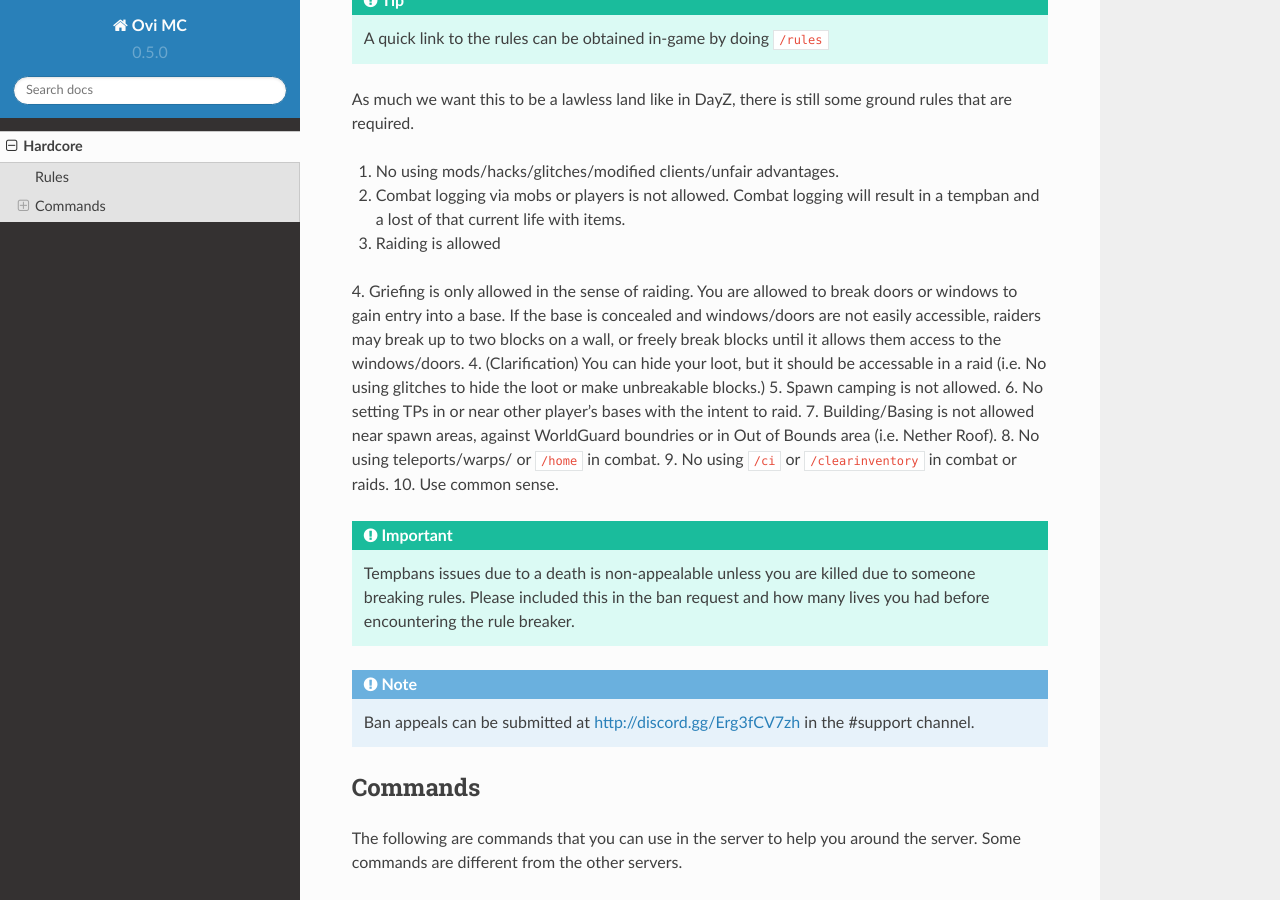
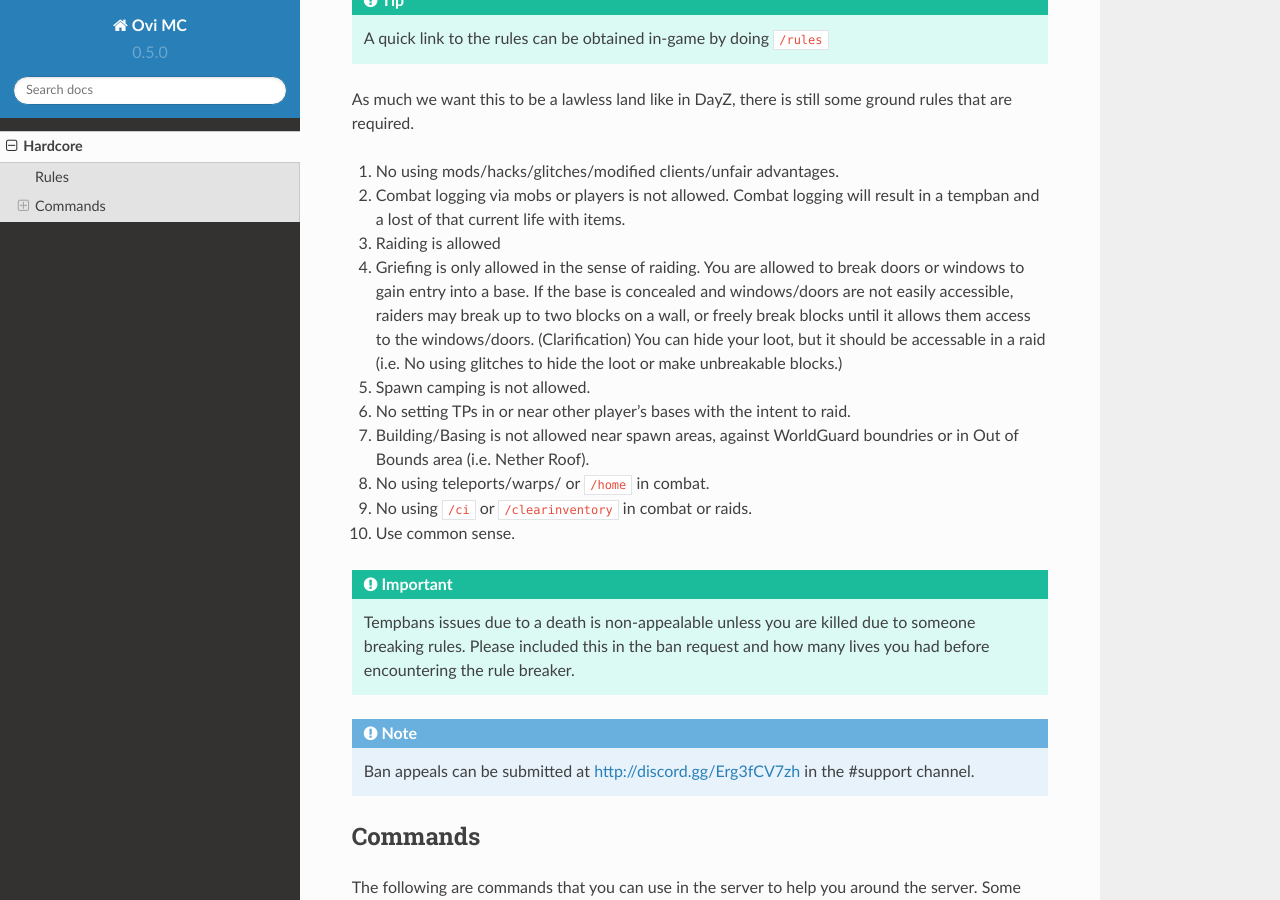
Before and after one commit to nerdyjohnny/ovidoc, a Sphinx documentation site: the page built from docs/source/hardcore.rst, in a window 1280 px wide and 900 px high, scrolled down 403 px. Built offline with Sphinx 7.4.7 and the Read the Docs theme 2.0.0, drawn with Linux system fonts in a browser that asks for light colours.

Commit message:
Update hardcore.rst

```diff
--- a/docs/source/hardcore.rst
+++ b/docs/source/hardcore.rst
@@ -18,8 +18,7 @@ As much we want this to be a lawless land like in DayZ, there is still some grou
 1. No using mods/hacks/glitches/modified clients/unfair advantages.
 2. Combat logging via mobs or players is not allowed. Combat logging will result in a tempban and a lost of that current life with items.
 3. Raiding is allowed
-4. Griefing is only allowed in the sense of raiding. You are allowed to break doors or windows to gain entry into a base. If the base is concealed and windows/doors are not easily accessible, raiders may break up to two blocks on a wall, or freely break blocks until it allows them access to the windows/doors.
-4. (Clarification) You can hide your loot, but it should be accessable in a raid (i.e. No using glitches to hide the loot or make unbreakable blocks.)
+4. Griefing is only allowed in the sense of raiding. You are allowed to break doors or windows to gain entry into a base. If the base is concealed and windows/doors are not easily accessible, raiders may break up to two blocks on a wall, or freely break blocks until it allows them access to the windows/doors. (Clarification) You can hide your loot, but it should be accessable in a raid (i.e. No using glitches to hide the loot or make unbreakable blocks.)
 5. Spawn camping is not allowed.
 6. No setting TPs in or near other player's bases with the intent to raid.
 7. Building/Basing is not allowed near spawn areas, against WorldGuard boundries or in Out of Bounds area (i.e. Nether Roof).
```
